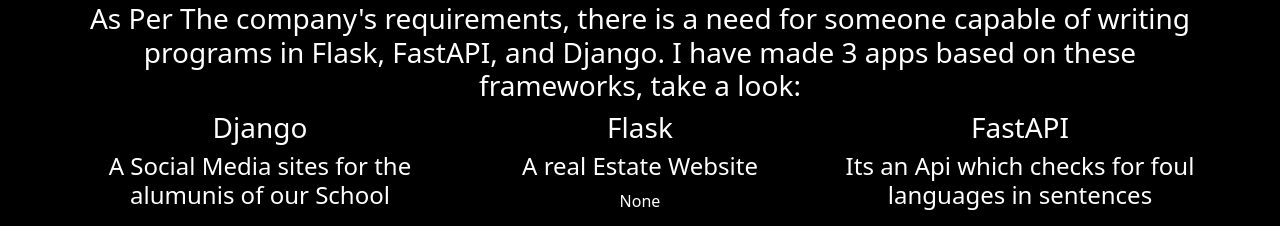
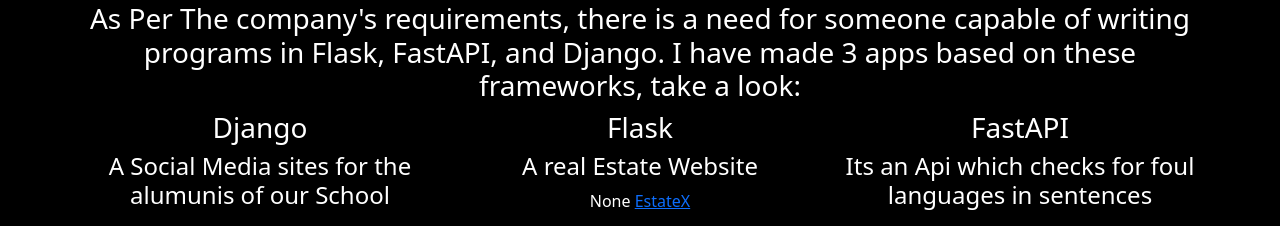
Before and after one commit to 4TheKnight/Resumesite, a Flask app: page / in a window 1280 px wide. Shown: the part 862-1088 px from the top of the page. Run offline with Flask 3, Linux system fonts and the light colour scheme.

Commit message:
Update index.html

```diff
--- a/templates/index.html
+++ b/templates/index.html
@@ -33,6 +33,7 @@
             <h3>Flask</h3>
             <h4>A real Estate Website</h4>
             {{flask_architecture}}
+            <a href="https://flaskapp-rji0.onrender.com/">EstateX</a>
         </div>
         <div class="col-md-4">
             <h3>FastAPI</h3>
```
